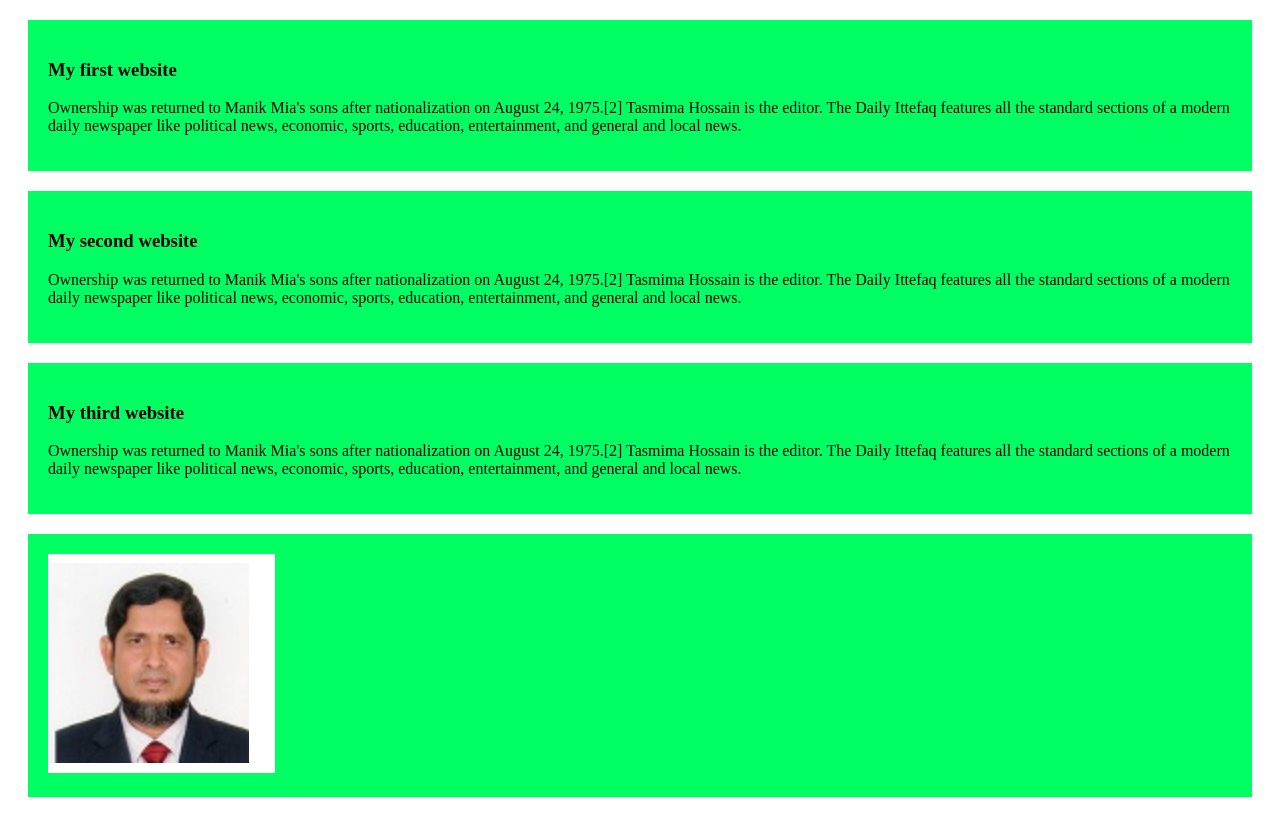
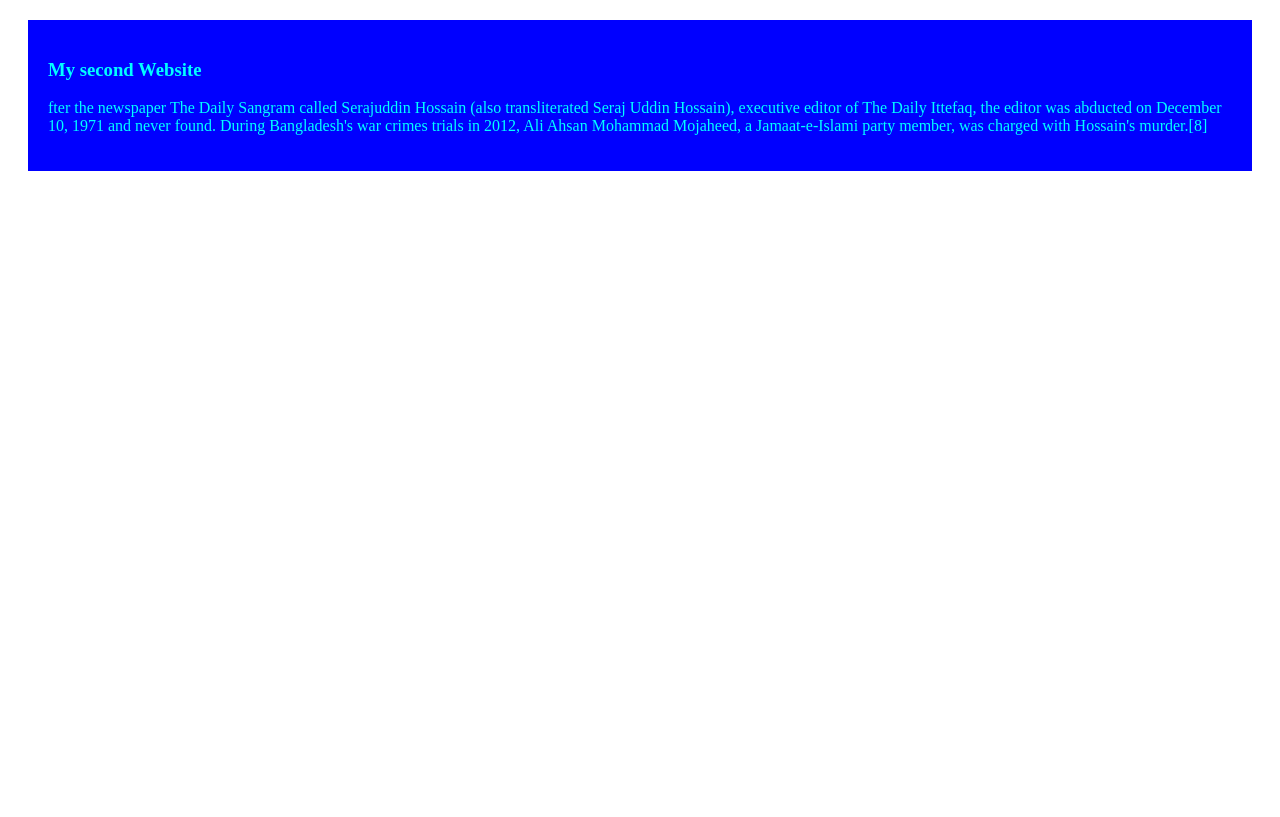
Before and after one commit to mehedim2050/my-first-githubrepo, a plain HTML site: page index.html in a window 1280 px wide. Drawn offline with Linux system fonts and the light colour scheme.

```diff
--- a/index.html
+++ b/index.html
@@ -3,29 +3,13 @@
 <head>
     <meta charset="UTF-8">
     <meta name="viewport" content="width=device-width, initial-scale=1.0">
-    <title>My simple Website </title>
-<link rel="stylesheet" href="styles/blog.css">
-
-
+    <title> my simple website</title>
+    <link rel="stylesheet" href="styles/blog.css">
 </head>
 <body>
     <div>
-        <h3>My first website</h3>
-        <p>Ownership was returned to Manik Mia's sons after nationalization on August 24, 1975.[2] Tasmima Hossain is the editor. The Daily Ittefaq features all the standard sections of a modern daily newspaper like political news, economic, sports, education, entertainment, and general and local news.</p>
+        <h3>My second Website</h3>
+        <p>fter the newspaper The Daily Sangram called Serajuddin Hossain (also transliterated Seraj Uddin Hossain), executive editor of The Daily Ittefaq, the editor was abducted on December 10, 1971 and never found. During Bangladesh's war crimes trials in 2012, Ali Ahsan Mohammad Mojaheed, a Jamaat-e-Islami party member, was charged with Hossain's murder.[8]</p>
     </div>
-
-    <div>
-        <h3>My second website</h3>
-        <p>Ownership was returned to Manik Mia's sons after nationalization on August 24, 1975.[2] Tasmima Hossain is the editor. The Daily Ittefaq features all the standard sections of a modern daily newspaper like political news, economic, sports, education, entertainment, and general and local news.</p>
-    </div>
-
-    <div>
-        <h3>My third website</h3>
-        <p>Ownership was returned to Manik Mia's sons after nationalization on August 24, 1975.[2] Tasmima Hossain is the editor. The Daily Ittefaq features all the standard sections of a modern daily newspaper like political news, economic, sports, education, entertainment, and general and local news.</p>
-    </div>
-    <div>
-        <img src="Screenshot 2025-01-04 125332.png" alt="">
-    </div>
-
 </body>
 </html>
--- a/styles/blog.css
+++ b/styles/blog.css
@@ -1,5 +1,7 @@
 div{
-    background-color: rgb(0, 255, 98);
-    padding: 20px; ;
+    color: aqua;
+    background-color: blue;
     margin: 20px;
+    border: 30px;
+    padding: 20px;
 }
```
Also changed, not shown: Screenshot 2025-01-04 125332.png (deleted).
